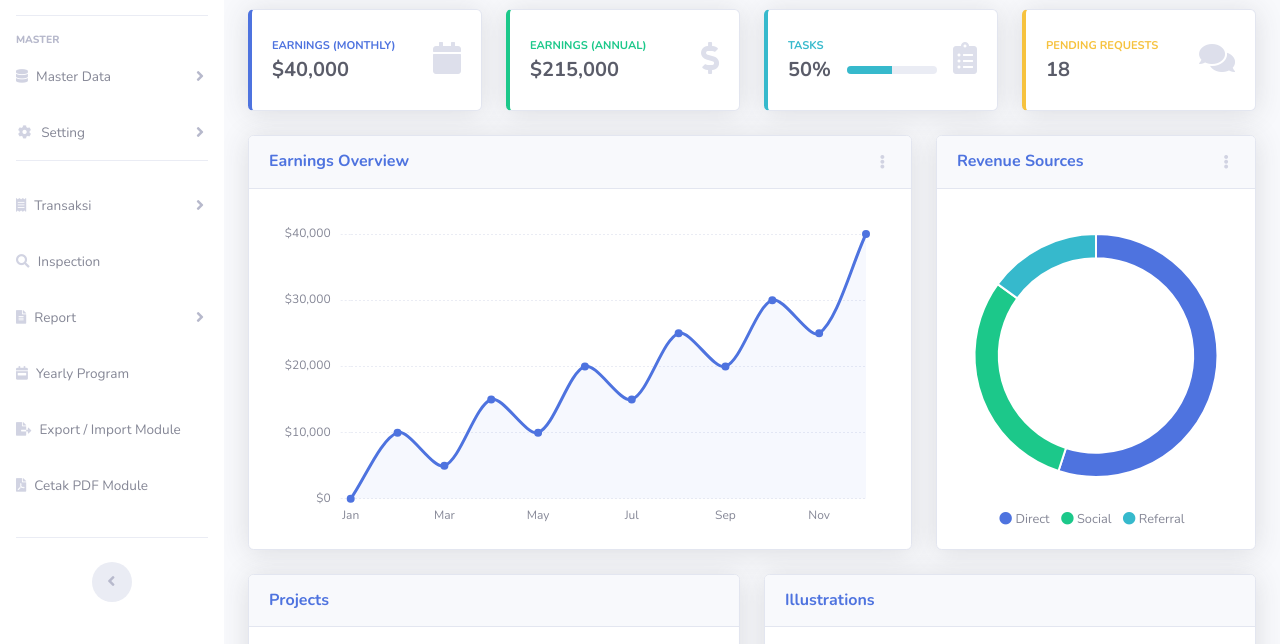
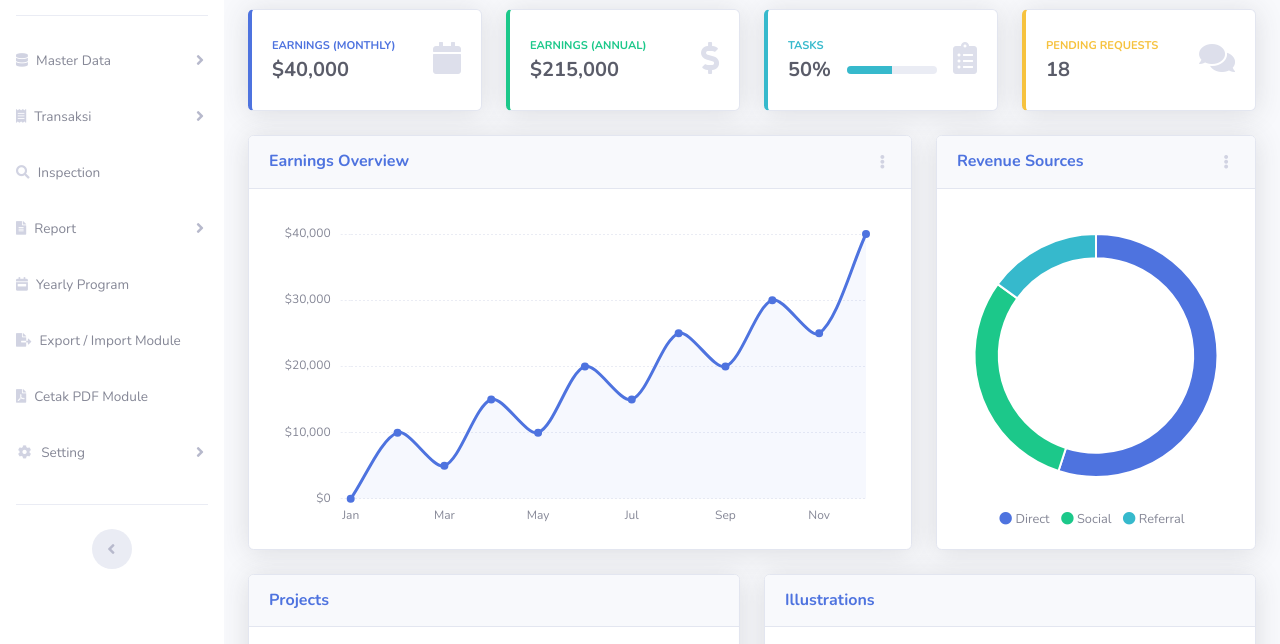
Before and after one commit to kanglerian/astra-infra-solutions, a plain HTML site: page dashboard.html in a window 1280 px wide. Shown: the part 143-787 px from the top of the page. Drawn offline with nearby package versions, Linux system fonts and the light colour scheme.

Commit message:
edit sidebar

```diff
--- a/dashboard.html
+++ b/dashboard.html
@@ -45,11 +45,6 @@
             <!-- Divider -->
             <hr class="sidebar-divider">
 
-            <!-- Heading -->
-            <div class="sidebar-heading">
-                MASTER
-            </div>
-
             <!-- Nav Item - Pages Collapse Menu -->
             <li class="nav-item">
                 <a class="nav-link collapsed" href="#" data-toggle="collapse" data-target="#collapseData"
@@ -70,26 +65,6 @@
                     </div>
                 </div>
             </li>
-
-            <li class="nav-item">
-                <a class="nav-link collapsed" href="#" data-toggle="collapse" data-target="#collapseSetting"
-                    aria-expanded="true" aria-controls="collapseTwo">
-                    <i class="fas fa-fw fa-cog"></i>
-                    <span>Setting</span>
-                </a>
-                <div id="collapseSetting" class="collapse" aria-labelledby="headingTwo" data-parent="#accordionSidebar">
-                    <div class="bg-white py-2 collapse-inner rounded">
-                        <a class="collapse-item" href="#"><i class="fas fa-cloud-moon"></i> Shift</a>
-                        <a class="collapse-item" href="#"><i class="fas fa-calendar-week"></i> Holiday</a>
-                        <a class="collapse-item" href="#"><i class="fas fa-bullhorn"></i> Complaint</a>
-                        <a class="collapse-item" href="#"><i class="fas fa-map"></i> Area</a>
-                        <a class="collapse-item" href="#"><i class="fas fa-warehouse"></i> Jenis Asset</a>
-                    </div>
-                </div>
-            </li>
-
-            <!-- Divider -->
-            <hr class="sidebar-divider">
 
             <!-- Nav Item - Pages Collapse Menu -->
             <li class="nav-item">
@@ -160,6 +135,24 @@
                     <i class="fas fa-file-pdf"></i>
                     <span>Cetak PDF Module</span></a>
             </li>
+
+            <li class="nav-item">
+                <a class="nav-link collapsed" href="#" data-toggle="collapse" data-target="#collapseSetting"
+                    aria-expanded="true" aria-controls="collapseTwo">
+                    <i class="fas fa-fw fa-cog"></i>
+                    <span>Setting</span>
+                </a>
+                <div id="collapseSetting" class="collapse" aria-labelledby="headingTwo" data-parent="#accordionSidebar">
+                    <div class="bg-white py-2 collapse-inner rounded">
+                        <a class="collapse-item" href="#"><i class="fas fa-cloud-moon"></i> Shift</a>
+                        <a class="collapse-item" href="#"><i class="fas fa-calendar-week"></i> Holiday</a>
+                        <a class="collapse-item" href="#"><i class="fas fa-bullhorn"></i> Complaint</a>
+                        <a class="collapse-item" href="#"><i class="fas fa-map"></i> Area</a>
+                        <a class="collapse-item" href="#"><i class="fas fa-warehouse"></i> Jenis Asset</a>
+                    </div>
+                </div>
+            </li>
+
 
             <!-- Divider -->
             <hr class="my-4 sidebar-divider d-none d-md-block">
```
Also changed, not shown: 2 other files.
